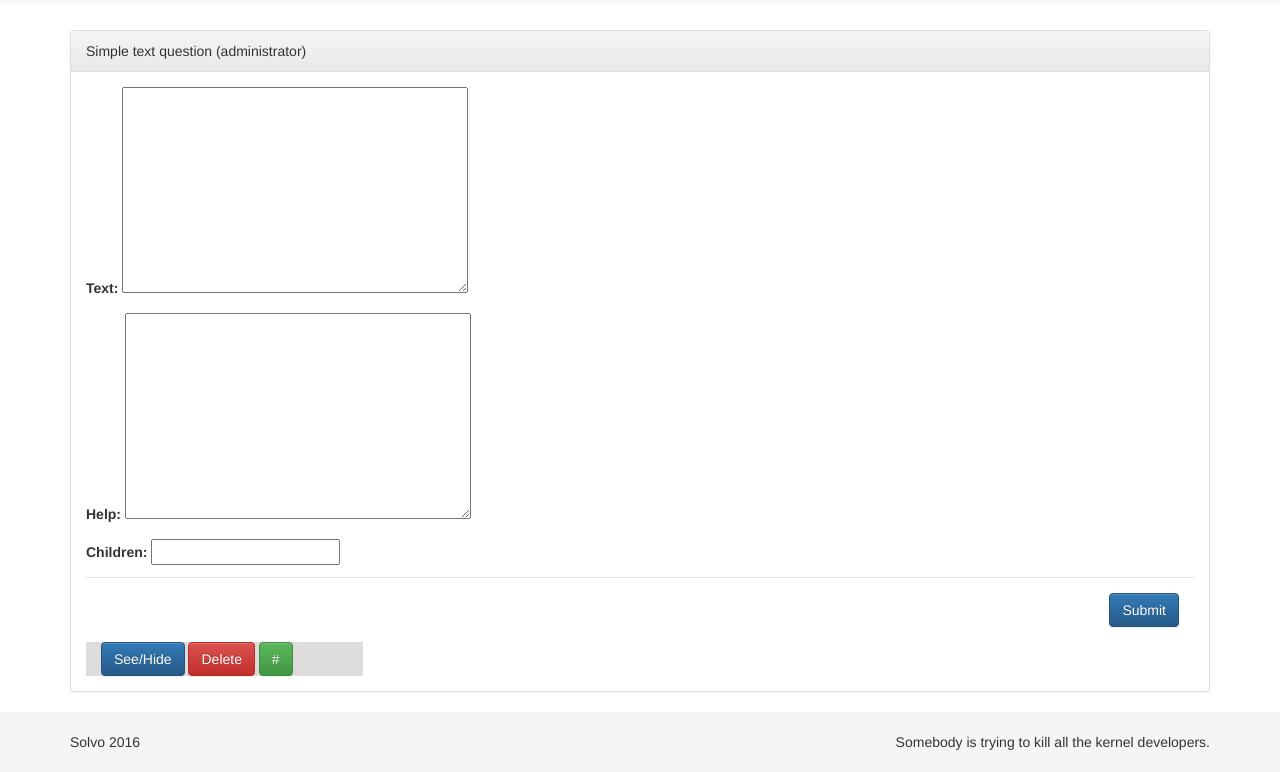
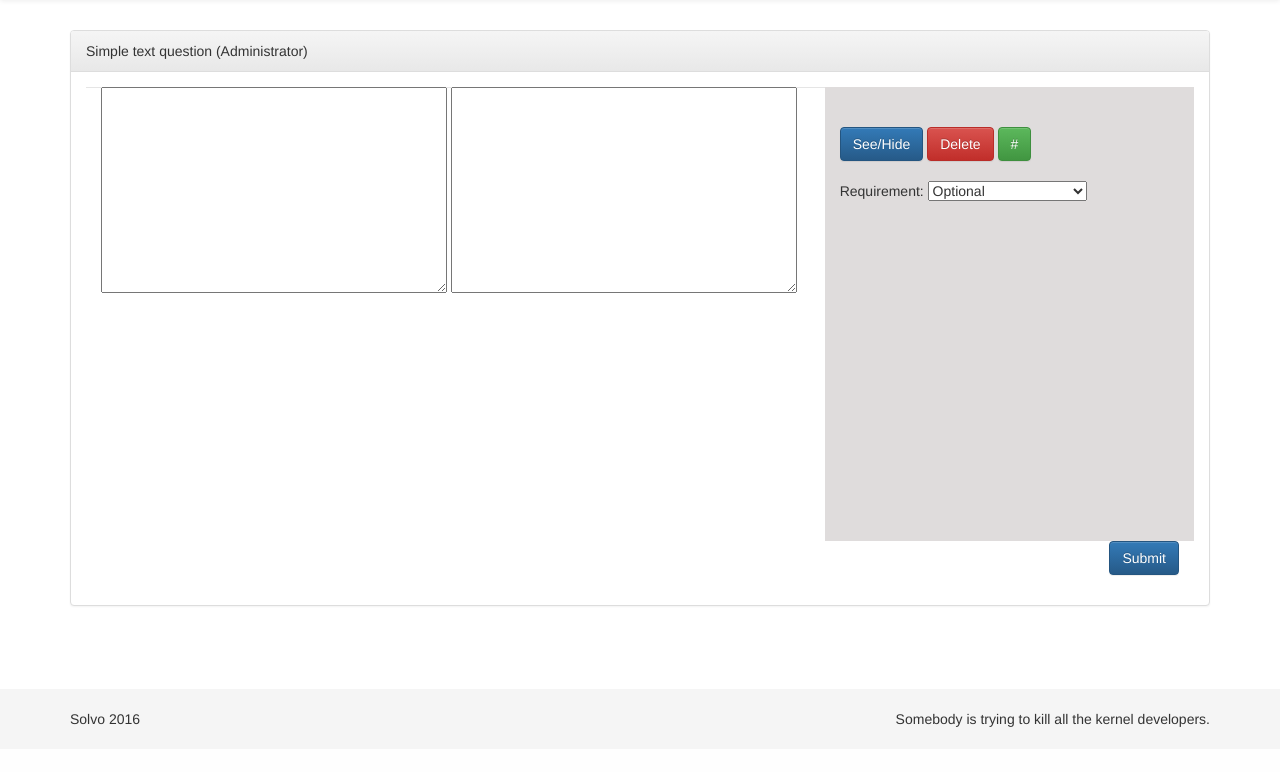
Before and after one commit to Solvosoft/derb, a Django app: page /simple_text_question_admin in a window 1280 px wide. Shown: the part 51-823 px from the top of the page. After the commit the page ends 778 px from the top, so only its background shows below. Run offline with Django 3.2, Linux system fonts and the light colour scheme; parts of the project's set-up code (start-up, migrations or seed data) failed here and were passed over; some libraries are stand-ins or nearby versions.

Commit message:
falta jquery

```diff
--- a/report_builder/Question/QuestionType/simple_text_question.py
+++ b/report_builder/Question/QuestionType/simple_text_question.py
@@ -3,7 +3,7 @@ Created on 15/9/2016
 
 @author: nashyra
 '''
-from report_builder.Question.QuestionView import QuestionViewAdmin
+from report_builder.Question.QuestionView import QuestionViewAdmin, QuestionViewResp, QuestionViewPDF
 from django.shortcuts import render
 from report_builder.Question.forms import SimpleTextQuestionForm
 
@@ -17,3 +17,13 @@ class SimpleTextQuestionAdmin(QuestionViewAdmin):
             'form': form,
         }
         return render(request, 'admin/simple_text_question.html', parameters)
+
+
+class SimpleTextQuestionResp(QuestionViewResp):
+    def get(self, request, *args, **kwargs):
+        return render(request, 'responsable/simple_text_question.html')
+
+
+class SimpleTextQuestionPDF(QuestionViewPDF):
+    def get(self, request, *args, **kwargs):
+        return render(request, 'pdf/simple_text_question.html')
--- a/report_builder/Question/forms.py
+++ b/report_builder/Question/forms.py
@@ -30,16 +30,6 @@ class QuestionForm(forms.ModelForm):
         exclude = ('order',)
 
 
-class SimpleTextQuestionForm(forms.ModelForm):
-    children = forms.CharField(max_length=512)
-
-    class Meta:
-        model = Question
-        fields = ('text', 'help', 'id')
-        widgets = {
-            'text': CKEditorWidget(config_name='default'),
-            'help': CKEditorWidget(config_name='default')
-        }
 
 class AnswerForm(forms.ModelForm):
     """
@@ -75,3 +65,14 @@ class AnswerForm(forms.ModelForm):
         instance = super(AnswerForm, self).save(db_use)
         instance.display_text = instance.text
         return instance
+
+
+class SimpleTextQuestionForm(forms.ModelForm):
+
+    class Meta:
+        model = Question
+        fields = ('text', 'help', 'id','required')
+        widgets = {
+            'text': CKEditorWidget(config_name='default'),
+            'help': CKEditorWidget(config_name='default')
+        }
--- a/report_builder/templates/admin/simple_text_question.html
+++ b/report_builder/templates/admin/simple_text_question.html
@@ -1,30 +1,39 @@
 {% extends 'derb/base.html' %}
-
 {% load static %}
 
 {% block body_js %}
 <script src="{% static 'ckeditor/ckeditor/ckeditor.js' %}"></script>
 <script src="{% static 'ckeditor/ckeditor-init.js' %}"></script>
+<script type="text/javascript">
+	function toggle_visibility(id) {
+		var e = document.getElementById(id);
+		if (e.style.display == 'block')
+			e.style.display = 'none';
+		else
+			e.style.display = 'block';
+	}
+</script>
 {% endblock %}
 
 {% block main_block %}
+<div class="panel panel-default">
 
-  <div class="panel panel-default">
 	<div class="panel-heading">
-      Simple text question (administrator)
+		Simple text question (Administrator)
 	</div>
+
 	<div class="panel-body">
 		{% csrf_token %}
-      {{ form.as_p }}
-      <div class="modal-footer">
-        <button type="submit" class="btn btn-primary">
-          Submit
-        </button>
+
+		<div id="toggle" class="col-md-8">
+			{{ form.text}}
+			{{ form.help }}
 		</div>
 
-      <div class="col-md-3" style="background-color: #DFDCDC">
-
-        <button type="button" class="btn btn-primary">
+		<div class="col-md-4" style="background-color: #DFDCDC">
+			<br />
+			<br />
+			<button onclick="toggle_visibility('toggle')" type="button" class="btn btn-primary">
 				See/Hide
 			</button>
 			<button type="button" class="btn btn-danger">
@@ -33,10 +42,32 @@
 			<button type="button" class="btn btn-success">
 				#
 			</button>
-      </div>
+			<br />
+			<br />
+			Requirement: {{ form.required }}
+			<br />
+			<br />
+			<br />
+			<br />
+			<br />
+			<br />
+			<br />
+			<br />
+			<br />
+			<br />
+			<br />
+			<br />
+			<br />
+			<br />
+			<br />
+			<br />
+			<br />
+			<br />
 		</div>
 
-    <!-- div buttons -->
+		<div class="modal-footer">
+			<input class="btn btn-primary" type="submit" value="Submit">
+		</div>
 
 	</div>
 
```
Lines whose indentation alone changed are shown as unchanged.
